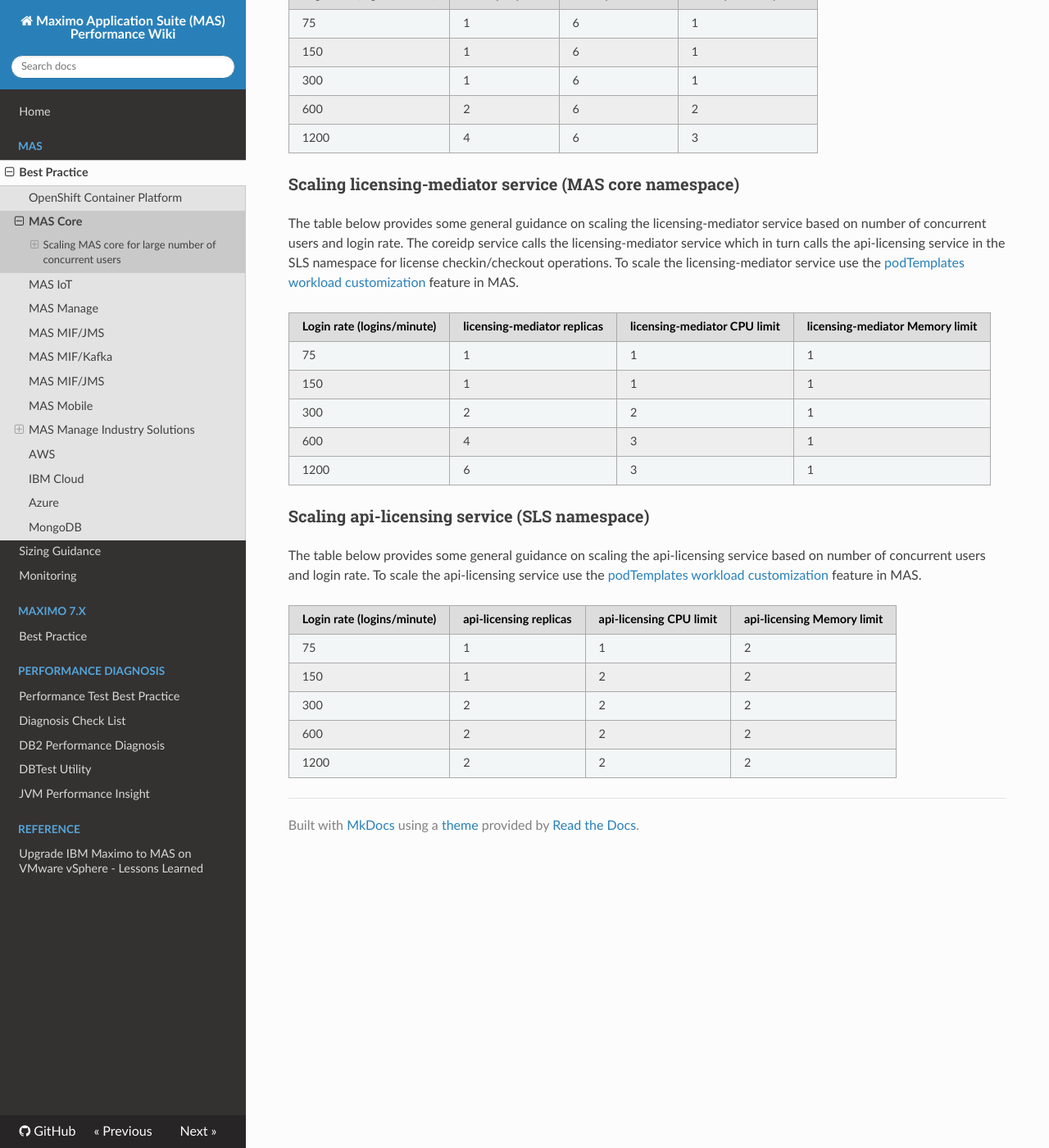
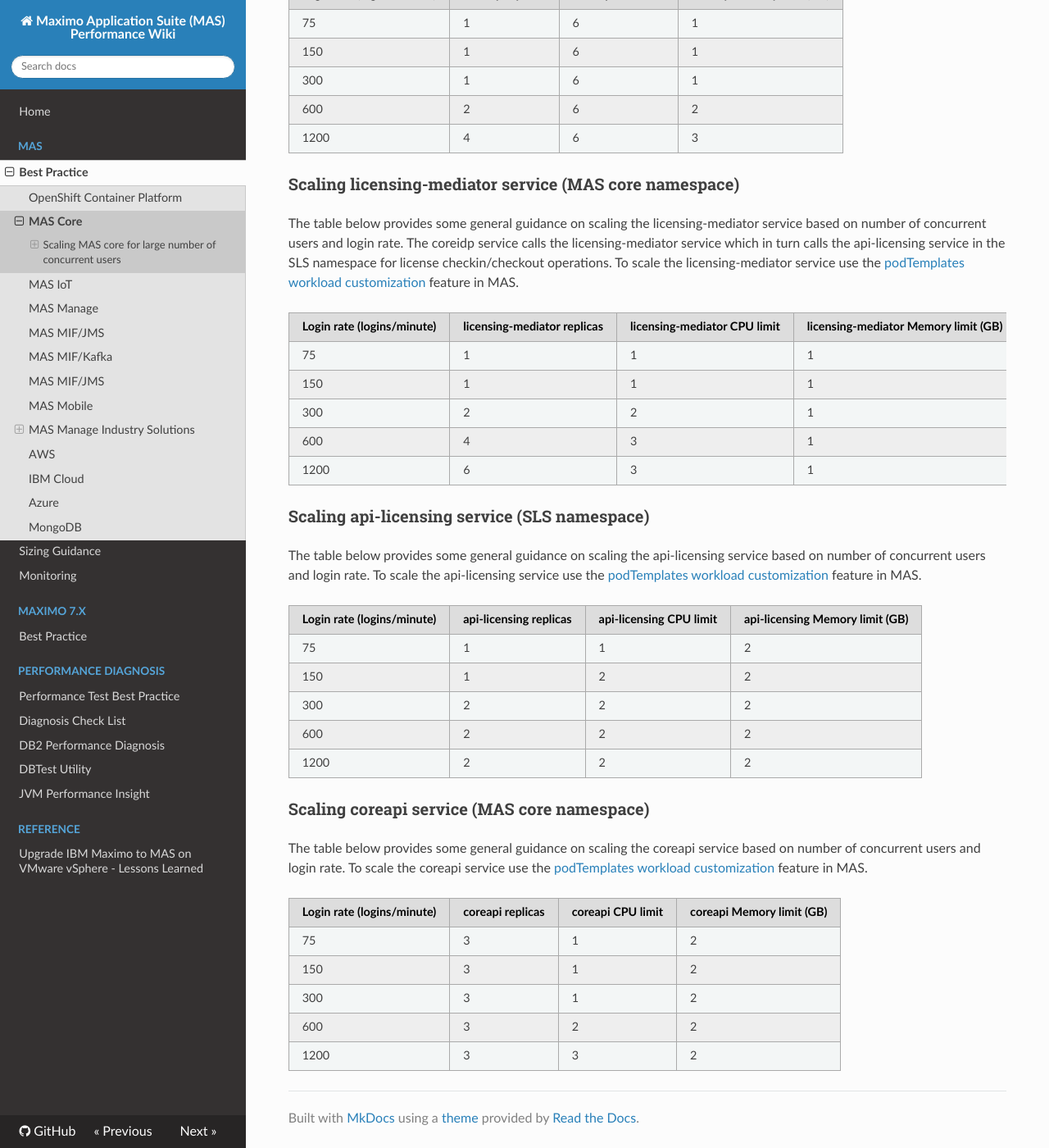
Before and after one commit to ibm-mas/mas-performance, an MkDocs documentation site: the page built from docs/mas/core/bestpractice.md, in a window 1280 px wide and 1400 px high, scrolled down 2514 px. Shown: the whole window at 82% size. Built offline with MkDocs 1.6.1, drawn with Linux system fonts in a browser that asks for light colours; nearby versions of some CDN libraries; some of the changed text lies outside the part shown.

Commit message:
[patch] add scaling for coreapi service

````diff
--- a/docs/mas/core/bestpractice.md
+++ b/docs/mas/core/bestpractice.md
@@ -63,44 +63,55 @@
                 memory: <mem limit>
 ```
 
-|Login rate (logins/minute)| MongoDB CPU limit | MongoDB Memory limit |
-|--------------------------|-------------------|----------------------|
-|75                        |2                  |4                     |
-|150                       |2                  |4                     |
-|300                       |4                  |8                     |
-|600                       |6                  |12                    |
-|1200                      |8                  |16                    |
+|Login rate (logins/minute)| MongoDB CPU limit | MongoDB Memory limit (GB)|
+|--------------------------|-------------------|--------------------------|
+|75                        |2                  |4                         |
+|150                       |2                  |4                         |
+|300                       |4                  |8                         |
+|600                       |6                  |12                        |
+|1200                      |8                  |16                        |
 
 
 ### Scaling coreidp service (MAS core namespace)
 The table below provides some general guidance on scaling the coreidp service based on number of concurrent users and login rate. To scale the coreidp service use the [podTemplates workload customization](https://www.ibm.com/docs/en/mas-cd/continuous-delivery?topic=workloads-supported-pods) feature in MAS.
 
-|Login rate (logins/minute)| coreidp replicas |coreidp CPU limit | coreidp Memory limit |
-|--------------------------|------------------|------------------|----------------------|
-|75                        |1                 |6                 |1                     |
-|150                       |1                 |6                 |1                     |
-|300                       |1                 |6                 |1                     |
-|600                       |2                 |6                 |2                     |
-|1200                      |4                 |6                 |3                     |
+|Login rate (logins/minute)| coreidp replicas |coreidp CPU limit | coreidp Memory limit (GB) |
+|--------------------------|------------------|------------------|---------------------------|
+|75                        |1                 |6                 |1                          |
+|150                       |1                 |6                 |1                          |
+|300                       |1                 |6                 |1                          |
+|600                       |2                 |6                 |2                          |
+|1200                      |4                 |6                 |3                          |
 
 ### Scaling licensing-mediator service (MAS core namespace)
 The table below provides some general guidance on scaling the licensing-mediator service based on number of concurrent users and login rate. The coreidp service calls the licensing-mediator service which in turn calls the api-licensing service in the SLS namespace for license checkin/checkout operations. To scale the licensing-mediator service use the [podTemplates workload customization](https://www.ibm.com/docs/en/mas-cd/continuous-delivery?topic=workloads-supported-pods) feature in MAS.
 
-|Login rate (logins/minute)| licensing-mediator replicas |licensing-mediator CPU limit |licensing-mediator Memory limit |
-|--------------------------|-----------------------------|-----------------------------|--------------------------------|
-|75                        |1                            |1                            |1                               |
-|150                       |1                            |1                            |1                               |
-|300                       |2                            |2                            |1                               |
-|600                       |4                            |3                            |1                               |
-|1200                      |6                            |3                            |1                               |
+|Login rate (logins/minute)| licensing-mediator replicas |licensing-mediator CPU limit |licensing-mediator Memory limit (GB) |
+|--------------------------|-----------------------------|-----------------------------|-------------------------------------|
+|75                        |1                            |1                            |1                                    |
+|150                       |1                            |1                            |1                                    |
+|300                       |2                            |2                            |1                                    |
+|600                       |4                            |3                            |1                                    |
+|1200                      |6                            |3                            |1                                    |
 
 ### Scaling api-licensing service (SLS namespace)
 The table below provides some general guidance on scaling the api-licensing service based on number of concurrent users and login rate. To scale the api-licensing service use the [podTemplates workload customization](https://www.ibm.com/docs/en/mas-cd/continuous-delivery?topic=workloads-supported-pods) feature in MAS.
 
-|Login rate (logins/minute)| api-licensing replicas |api-licensing CPU limit |api-licensing Memory limit |
-|--------------------------|------------------------|------------------------|---------------------------|
-|75                        |1                       |1                       |2                          |
-|150                       |1                       |2                       |2                          |
-|300                       |2                       |2                       |2                          |
-|600                       |2                       |2                       |2                          |
-|1200                      |2                       |2                       |2                          |
+|Login rate (logins/minute)| api-licensing replicas |api-licensing CPU limit |api-licensing Memory limit (GB) |
+|--------------------------|------------------------|------------------------|--------------------------------|
+|75                        |1                       |1                       |2                               |
+|150                       |1                       |2                       |2                               |
+|300                       |2                       |2                       |2                               |
+|600                       |2                       |2                       |2                               |
+|1200                      |2                       |2                       |2                               |
+
+### Scaling coreapi service (MAS core namespace)
+The table below provides some general guidance on scaling the coreapi service based on number of concurrent users and login rate. To scale the coreapi service use the [podTemplates workload customization](https://www.ibm.com/docs/en/mas-cd/continuous-delivery?topic=workloads-supported-pods) feature in MAS.
+
+|Login rate (logins/minute)| coreapi replicas |coreapi CPU limit |coreapi Memory limit (GB) |
+|--------------------------|------------------|------------------|--------------------------|
+|75                        |3                 |1                 |2                         |
+|150                       |3                 |1                 |2                         |
+|300                       |3                 |1                 |2                         |
+|600                       |3                 |2                 |2                         |
+|1200                      |3                 |3                 |2                         |
````
